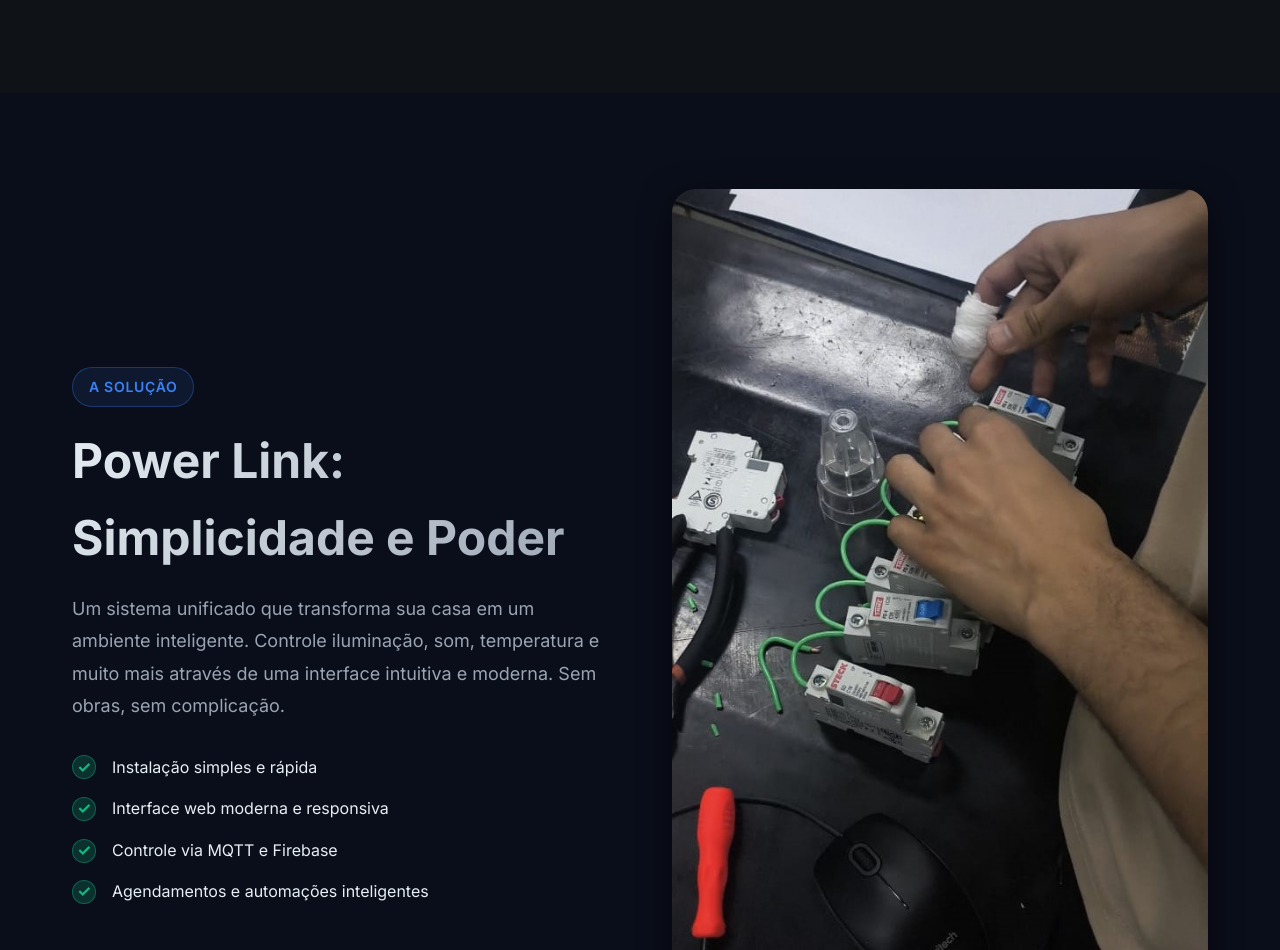
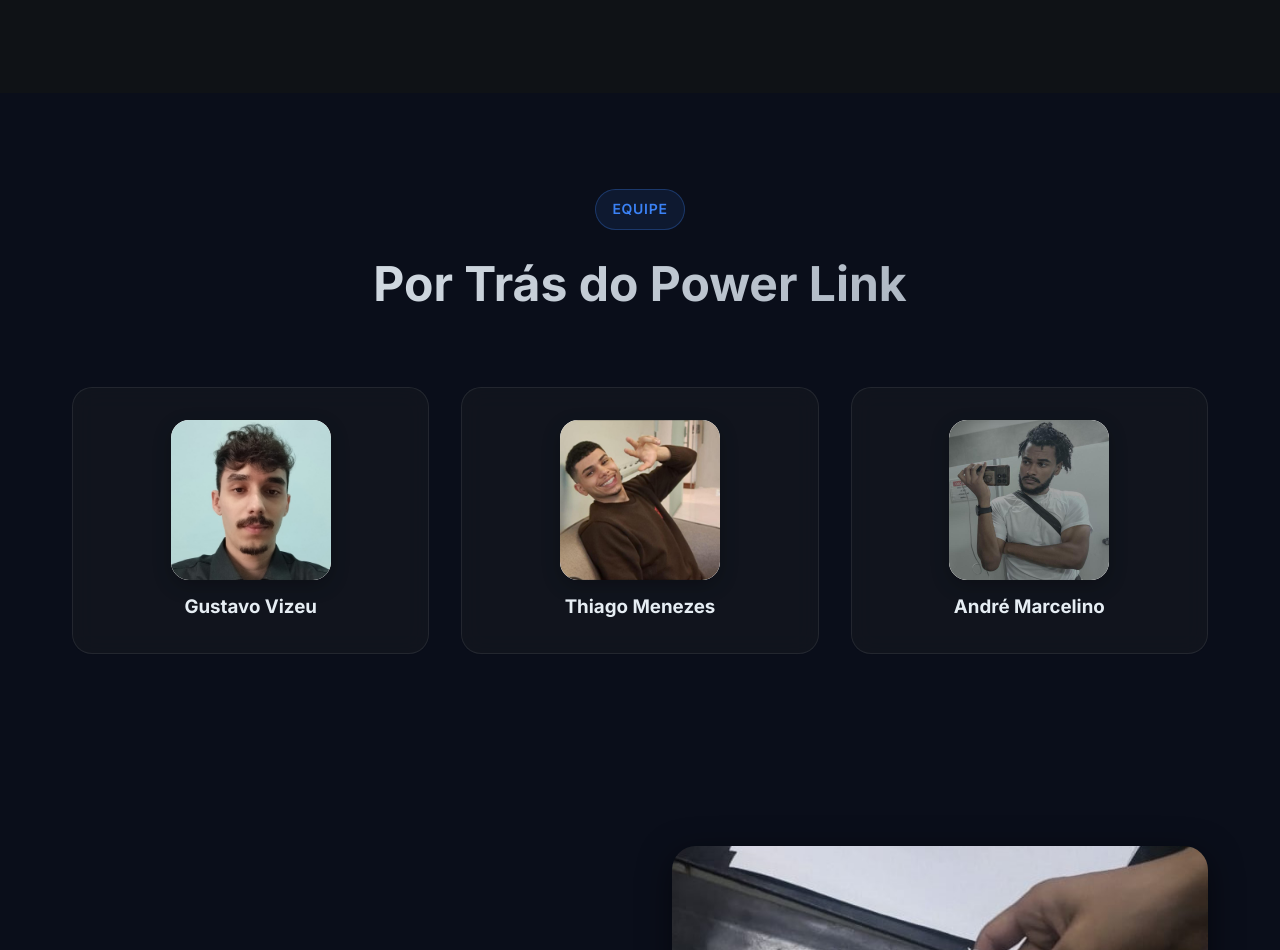
Before and after one commit to andremarcelino-py/portpowerlink, a plain HTML site: page index.html in a window 1280 px wide. Shown: the part 1515-2465 px from the top of the page. Drawn offline with Linux system fonts and the light colour scheme.

Commit message:
Update index.html

```diff
--- a/index.html
+++ b/index.html
@@ -117,6 +117,38 @@
           <h3>Falta de Flexibilidade</h3>
           <p>Soluções rígidas que não se adaptam às suas necessidades e rotina.</p>
         </div>
+      </div>
+    </div>
+  </section> <!-- Seção Problema -->
+
+  <!-- Seção Equipe -->
+  <section class="equipe" id="equipe">
+    <div class="container">
+      <div class="section-header" data-animate="fade-up">
+        <span class="section-label">Equipe</span>
+        <h2 class="section-title">Por Trás do Power Link</h2>
+      </div>
+      <div class="equipe-grid">
+        <a class="equipe-card" href="https://www.linkedin.com/in/gustavo-vizeu-75098b262/" target="_blank" rel="noopener noreferrer" data-animate="fade-up" data-delay="0.1">
+          <div class="equipe-avatar">
+            <img src="gustavo.jpeg" alt="Gustavo Vizeu" class="equipe-photo">
+          </div>
+          <h3>Gustavo  Vizeu</h3>
+        </a>
+
+        <a class="equipe-card" href="https://www.linkedin.com/in/thiago-meneses-de-araujo/" target="_blank" rel="noopener noreferrer" data-animate="fade-up" data-delay="0.2">
+          <div class="equipe-avatar">
+            <img src="thiago.jpeg" alt="Thiago Menezes" class="equipe-photo">
+          </div>
+          <h3>Thiago Menezes </h3>
+        </a>
+
+        <a class="equipe-card" href="https://www.linkedin.com/in/andr%C3%A9-marcelino-264b4135b/" target="_blank" rel="noopener noreferrer" data-animate="fade-up" data-delay="0.3">
+          <div class="equipe-avatar">
+            <img src="andre.jpeg" alt="André Marcelino " class="equipe-photo">
+          </div>
+          <h3>André Marcelino </h3>
+        </a>
       </div>
     </div>
   </section>
@@ -375,21 +407,21 @@
           <div class="equipe-avatar">
             <img src="gustavo.jpeg" alt="Gustavo Vizeu" class="equipe-photo">
           </div>
-          <h3>Gustavo Vizeu</h3>
+          <h3>Gustavo  Vizeu</h3>
         </a>
 
         <a class="equipe-card" href="https://www.linkedin.com/in/thiago-meneses-de-araujo/" target="_blank" rel="noopener noreferrer" data-animate="fade-up" data-delay="0.2">
           <div class="equipe-avatar">
             <img src="thiago.jpeg" alt="Thiago Menezes" class="equipe-photo">
           </div>
-          <h3>Thiago Menezes</h3>
+          <h3>Thiago Menezes </h3>
         </a>
 
         <a class="equipe-card" href="https://www.linkedin.com/in/andr%C3%A9-marcelino-264b4135b/" target="_blank" rel="noopener noreferrer" data-animate="fade-up" data-delay="0.3">
           <div class="equipe-avatar">
-            <img src="andre.jpeg" alt="André Marcelino" class="equipe-photo">
+            <img src="andre.jpeg" alt="André Marcelino " class="equipe-photo">
           </div>
-          <h3>André Marcelino</h3>
+          <h3>André Marcelino </h3>
         </a>
       </div>
     </div>
```
